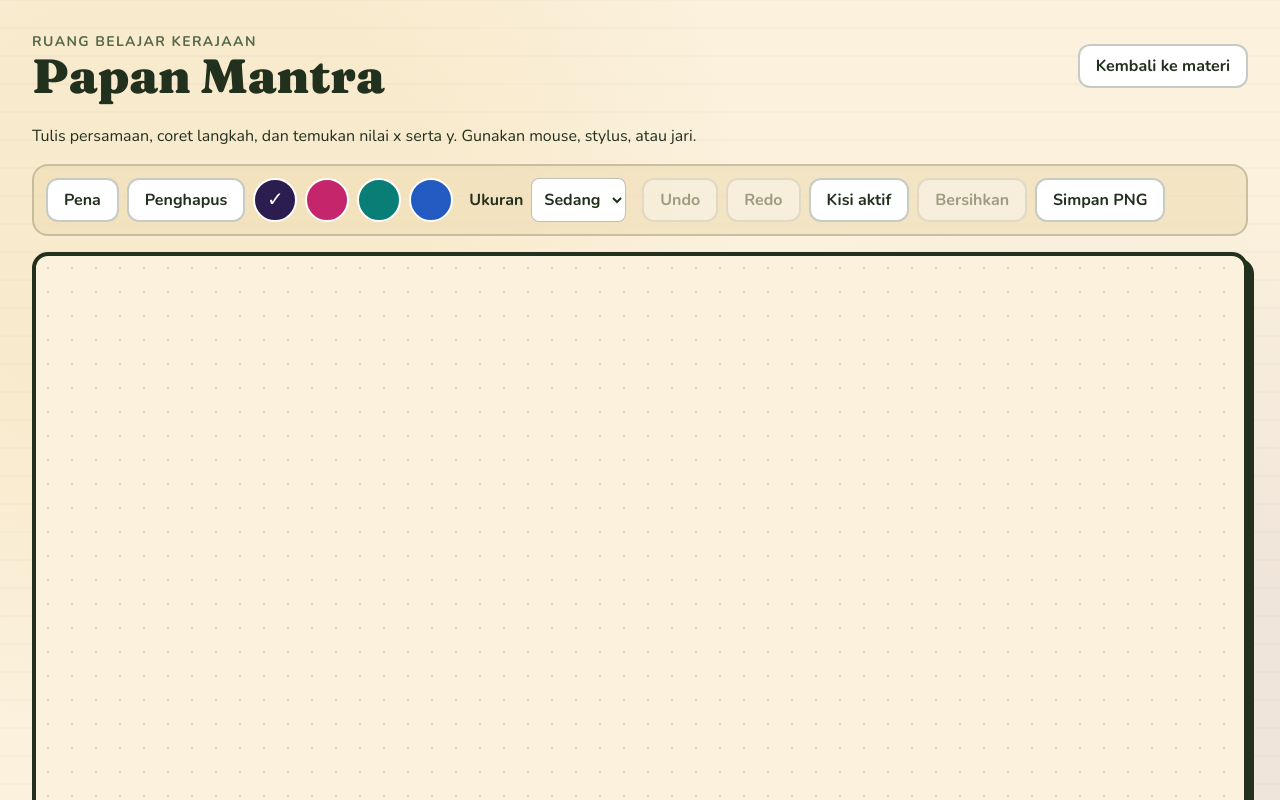
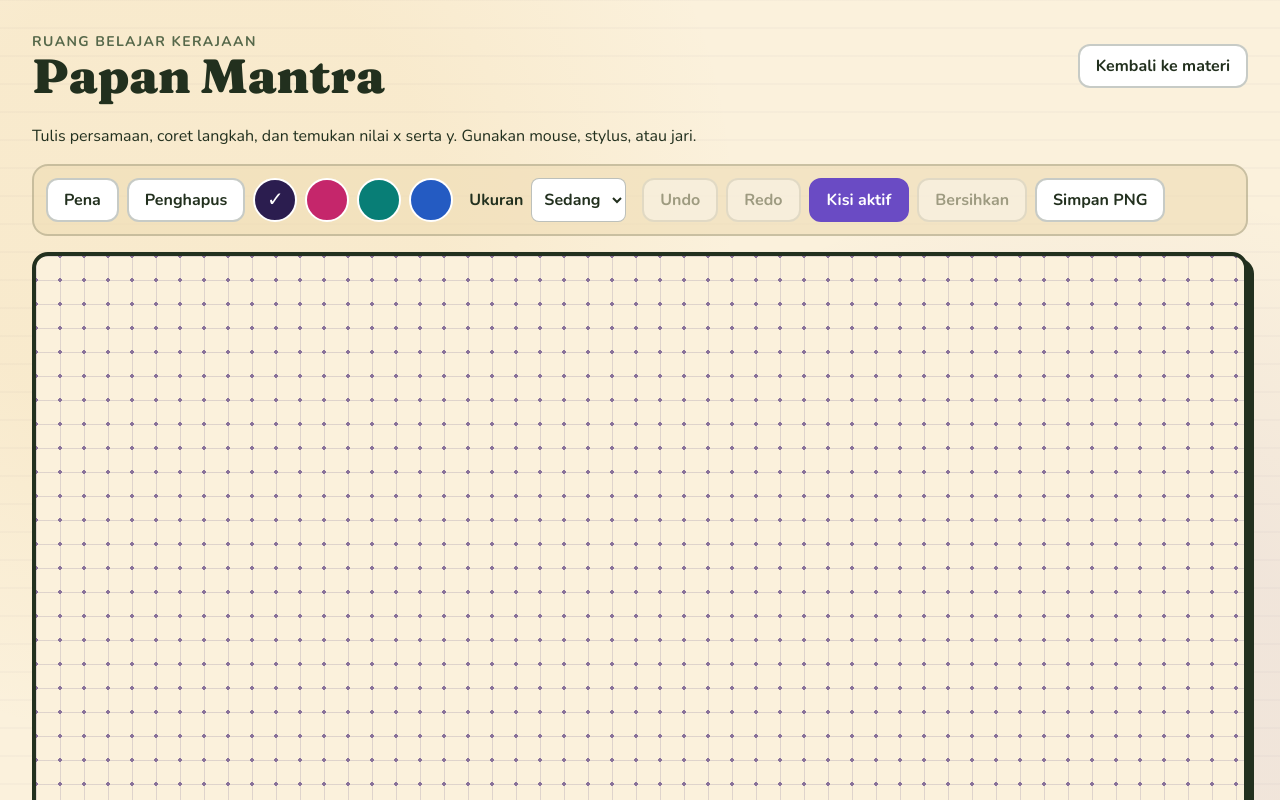
Before and after one commit to yordanchusein/englishdeterminer, a Next.js app: page /spldv/papan-tulis in a window 1280 px wide. Shown: the top 800 px of the page. Built offline with nearby package versions, Linux system fonts and the light colour scheme.

Commit message:
Improve whiteboard grid visibility and active toggle contrast

```diff
--- a/src/components/spldv/Whiteboard.tsx
+++ b/src/components/spldv/Whiteboard.tsx
@@ -129,11 +129,15 @@ export default function Whiteboard() {
           </label>
           <button className={button} disabled={cursor === 0} onClick={() => setCursor(cursor - 1)}>Undo</button>
           <button className={button} disabled={cursor === history.length - 1} onClick={() => setCursor(cursor + 1)}>Redo</button>
-          <button className={button} aria-pressed={grid} onClick={() => setGrid(!grid)}>Kisi {grid ? "aktif" : "nonaktif"}</button>
+          <button className={button} style={grid ? { backgroundColor: "#6a4bc4", color: "#fff", borderColor: "#6a4bc4" } : undefined} aria-pressed={grid} onClick={() => setGrid(!grid)}>Kisi {grid ? "aktif" : "nonaktif"}</button>
           <button className={button} disabled={!strokes.length} onClick={() => commit([])}>Bersihkan</button>
           <button className={button} onClick={download}>Simpan PNG</button>
         </div>
-        <div className="overflow-hidden rounded-2xl border-4 border-quill bg-parch shadow-tale" style={grid ? { backgroundImage: "radial-gradient(#5d4d8540 1px, transparent 1px)", backgroundSize: "24px 24px" } : undefined}>
+        <div className="overflow-hidden rounded-2xl border-4 border-quill bg-parch shadow-tale" style={grid ? {
+          backgroundImage: "radial-gradient(circle, #89729a 2px, transparent 2px), linear-gradient(to right, rgba(93,77,133,0.18) 1px, transparent 1px), linear-gradient(to bottom, rgba(93,77,133,0.18) 1px, transparent 1px)",
+          backgroundSize: "24px 24px",
+          backgroundPosition: "12px 12px, 0 0, 0 0",
+        } : undefined}>
           <canvas ref={canvas} width={WIDTH} height={HEIGHT} onPointerDown={start} onPointerMove={move} onPointerUp={finish} onPointerCancel={finish} onLostPointerCapture={finish} aria-label="Area menggambar bebas. Gunakan mouse, stylus, atau jari untuk menulis." className="block aspect-[12/7] w-full touch-none" style={{ cursor: erase ? "cell" : "crosshair" }}>Papan tulis membutuhkan browser yang mendukung canvas.</canvas>
         </div>
         <p className="mt-5 text-sm text-quill-soft">Salah hapus? Tekan Undo. Unduh PNG sebelum meninggalkan halaman; coretan hanya tersimpan selama halaman ini terbuka. Putar ponsel ke posisi mendatar untuk ruang tulis lebih luas.</p>
```
